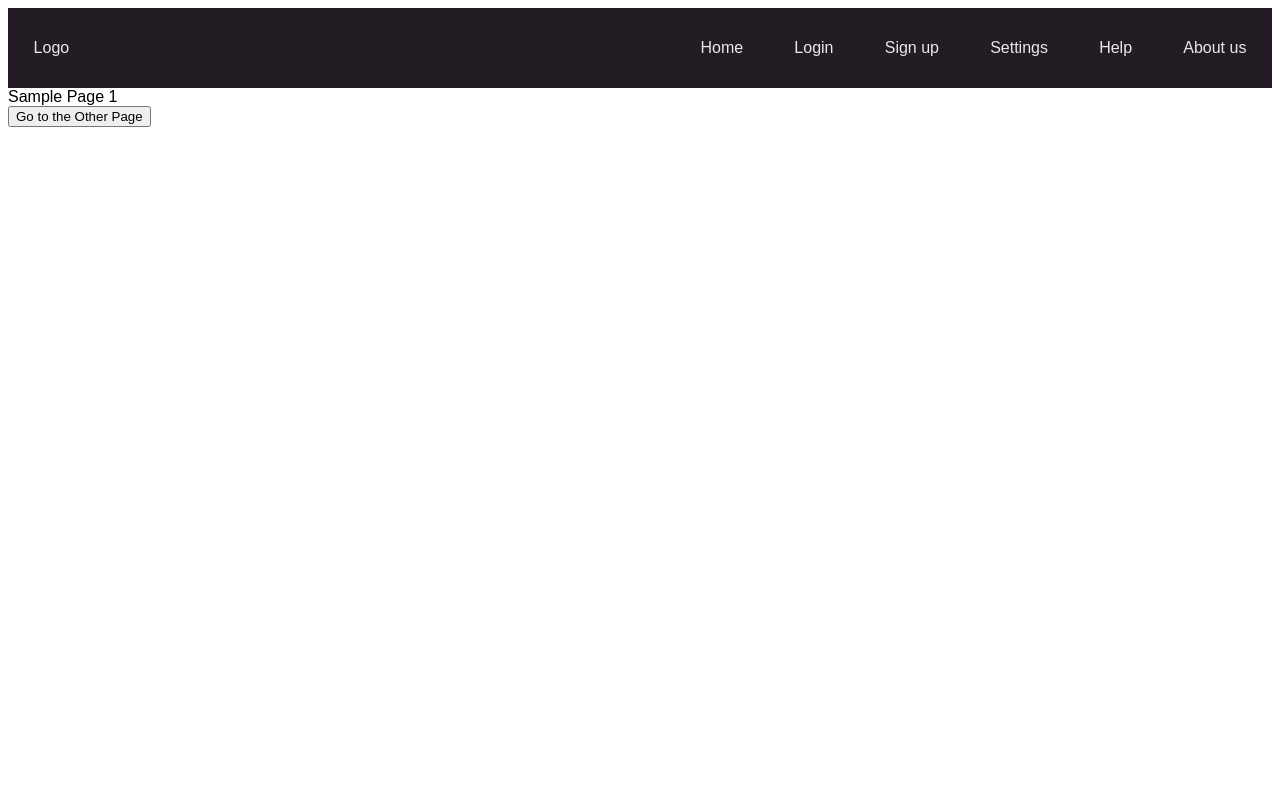
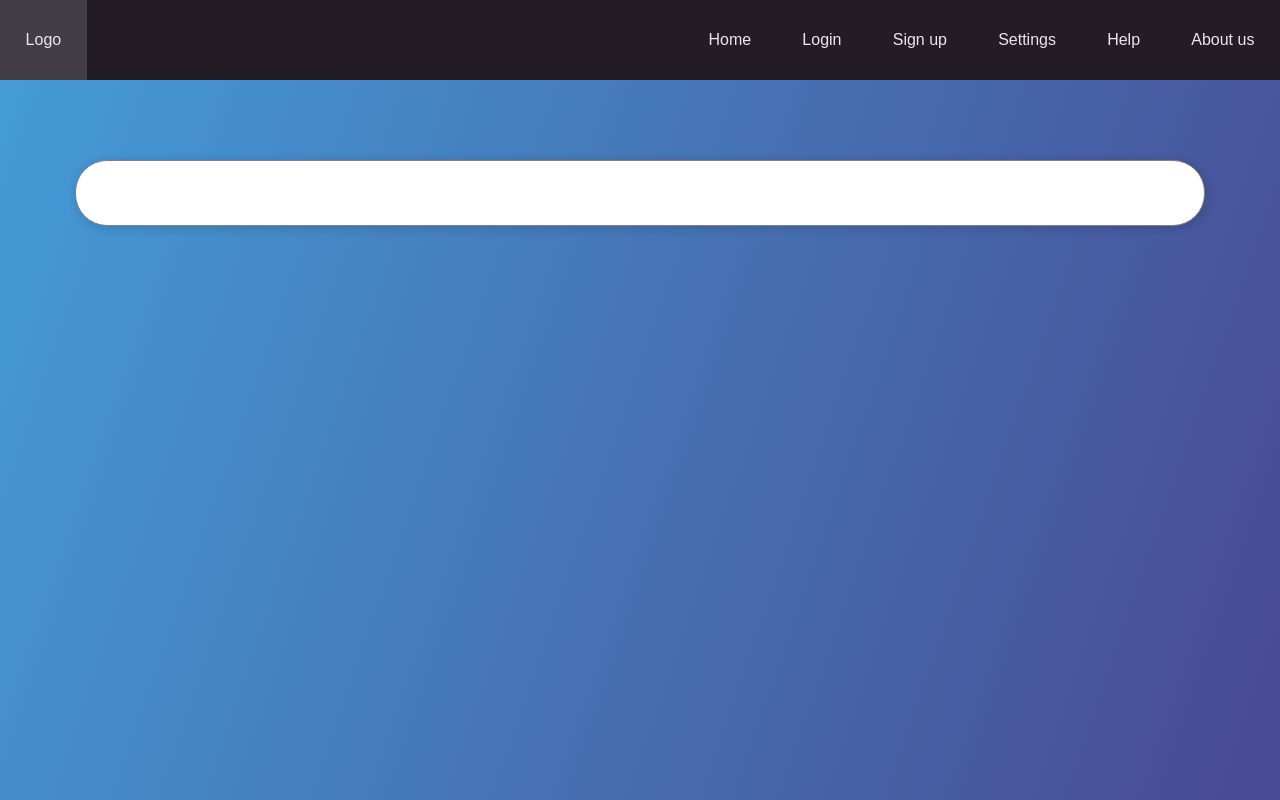
Before and after one commit to GoolsbyJulien/Hackathon2020UCM, a React (Create React App) app: page / in a window 1280 px wide. Built offline with nearby package versions, Linux system fonts and the light colour scheme; the HTML template or start-up script is replaced by a standard one.

Commit message:
HomePage: Begin Home Page

```diff
--- a/src/App.js
+++ b/src/App.js
@@ -2,7 +2,7 @@ import React from 'react';
 import { Router, Route } from 'react-router-dom';
 import './index.css';
 
-import SamplePage1 from './pages/SamplePage1';
+import HomePage from './pages/HomePage';
 import SamplePage2 from './pages/SamplePage2';
 import Header from './components/Header';
 import history from './history';
@@ -10,11 +10,13 @@ import history from './history';
 class App extends React.Component {
   render() {
     return (
-      <Router history={history}>
-        <Header />
-        <Route path='/' component={SamplePage1} exact />
-        <Route path='/otherpage' component={SamplePage2} exact />
-      </Router>
+      <div className='App'>
+        <Router history={history}>
+          <Header />
+          <Route path='/' component={HomePage} exact />
+          <Route path='/otherpage' component={SamplePage2} exact />
+        </Router>
+      </div>
     );
   }
 }
--- /dev/null
+++ b/src/classes/Business/index.css
@@ -0,0 +1,33 @@
+.SearchResult {
+  width: 75%;
+  border-radius: 10px;
+  background-color: rgb(104, 104, 104);
+  color: rgb(238, 230, 230);
+  font-size: 1.4rem;
+  margin-top: 1rem;
+  display: flex;
+  padding: 0 5px 5px 5px;
+  align-items: center;
+  flex-wrap: wrap;
+}
+
+.SearchResult:hover {
+  cursor: pointer;
+  background-color: rgb(110, 110, 110);
+}
+
+.SearchResult > * {
+  margin-top: 5px;
+}
+
+.SearchResultLogo {
+  margin-right: 5%;
+  width: 4.5rem;
+  height: 4.5rem;
+}
+
+.SearchResultLogoImg {
+  width: 4.5rem;
+  height: 4.5rem;
+  border-radius: 8px;
+}
--- /dev/null
+++ b/src/classes/Business/index.js
@@ -0,0 +1,34 @@
+import React from 'react';
+
+import defaultLogo from '../../images/defaultlogo.png';
+import history from '../../history';
+
+import './index.css';
+
+class Business {
+  constructor(id, name) {
+    this.id = id;
+    this.name = name;
+    this.logo = <img className='SearchResultLogoImg' src={defaultLogo} alt='Logo' />;
+  }
+
+  setLogo = (logo) => {
+    this.logo = logo;
+  }
+
+  // changePage = (e) => {
+  //   e.preventDefault();
+  //   history.push(`/${this.id}/view`);
+  // }
+
+  getSearchResult = () => {
+    return (
+      <div className='SearchResult' key={this.id} onClick={this.changePage}>
+        <div className='SearchResultLogo'>{this.logo}</div>
+        <div className='SearchResultName'>{this.name}</div>
+      </div>
+    );
+  }
+}
+
+export default Business;
--- a/src/components/Header/index.css
+++ b/src/components/Header/index.css
@@ -4,4 +4,5 @@
   align-items: stretch;
   background-color: rgb(35, 28, 37);
   color: rgb(236, 230, 238);
+  font-size: 1rem;
 }
--- /dev/null
+++ b/src/components/SearchBar/index.css
@@ -0,0 +1,25 @@
+.SearchBar {
+  display: flex;
+  flex-direction: column;
+  align-items: center;
+  margin-top: 5rem;
+}
+
+.SearchBarInput {
+  width: 85%;
+  height: 4rem;
+  font-size: 1.6rem;
+  color: grey;
+  border-radius: 2rem;
+  border-color: grey grey grey grey;
+  border-style: solid;
+  border-width: 1px;
+  box-shadow: 2px 2px 10px 2px rgba(0, 0, 0, 0.123);
+  transition: box-shadow .5s ease-in-out;
+  padding: 0 20px 0 20px;
+}
+
+.SearchBarInput:focus {
+  outline: none;
+  box-shadow: 4px 4px 15px 3px rgba(0, 0, 0, 0.300);
+}
--- /dev/null
+++ b/src/components/SearchBar/index.js
@@ -0,0 +1,25 @@
+import React from 'react';
+
+import './index.css';
+
+/**
+ * Props:
+ * value: holds the value of the search bar
+ * sendValue: sends the value to the parent
+ */
+class SearchBar extends React.Component {
+  onChange = (e) => {
+    e.preventDefault();
+    this.props.sendValue(e.target.value);
+  }
+
+  render() {
+    return (
+      <div className='SearchBar'>
+        <input type='text' className='SearchBarInput' value={this.props.value} onChange={this.onChange} />
+      </div>
+    );
+  }
+}
+
+export default SearchBar;
--- a/src/index.css
+++ b/src/index.css
@@ -1,3 +1,16 @@
 html {
   font-family: Arial, Helvetica, sans-serif;
+  padding: 0;
 }
+
+body {
+  margin: 0;
+  font-size: 16em;
+}
+
+.App {
+  font-size: 1.6rem;
+  color: rgb(44, 36, 36);
+  background: linear-gradient(109deg, #449dd8, #484992);
+  min-height: 100vh;
+}
--- /dev/null
+++ b/src/pages/HomePage/index.css
@@ -0,0 +1,12 @@
+.HomePage {
+  display: flex;
+  flex-direction: column;
+  align-items: stretch;
+}
+
+.HomePageResultsList {
+  display: flex;
+  flex-direction: column;
+  align-items: center;
+  margin-top: 3rem;
+}
--- /dev/null
+++ b/src/pages/HomePage/index.js
@@ -0,0 +1,40 @@
+import React from 'react';
+
+import SearchBar from '../../components/SearchBar';
+import Business from '../../classes/Business';
+
+import './index.css';
+
+class HomePage extends React.Component {
+  constructor(props) {
+    super(props);
+
+    this.state = {
+      searchValue: '',
+    };
+  }
+
+  sendSearchValue = (searchValue) => {
+    this.setState({ searchValue });
+  }
+
+  getSearches = () => {
+    if (this.state.searchValue.length < 3) return null;
+    // do stuff based off searchValue
+    const results = [new Business('1', 'Home Depot'), new Business('2', 'Walmart')];
+    return results.map(business => business.getSearchResult());
+  }
+
+  render() {
+    return (
+      <div className='HomePage'>
+        <SearchBar value={this.state.searchValue} sendValue={this.sendSearchValue} />
+        <div className='HomePageResultsList'>
+          {this.getSearches()}
+        </div>
+      </div>
+    );
+  }
+}
+
+export default HomePage;
```
Also changed, not shown: src/images/defaultlogo.png (added).
